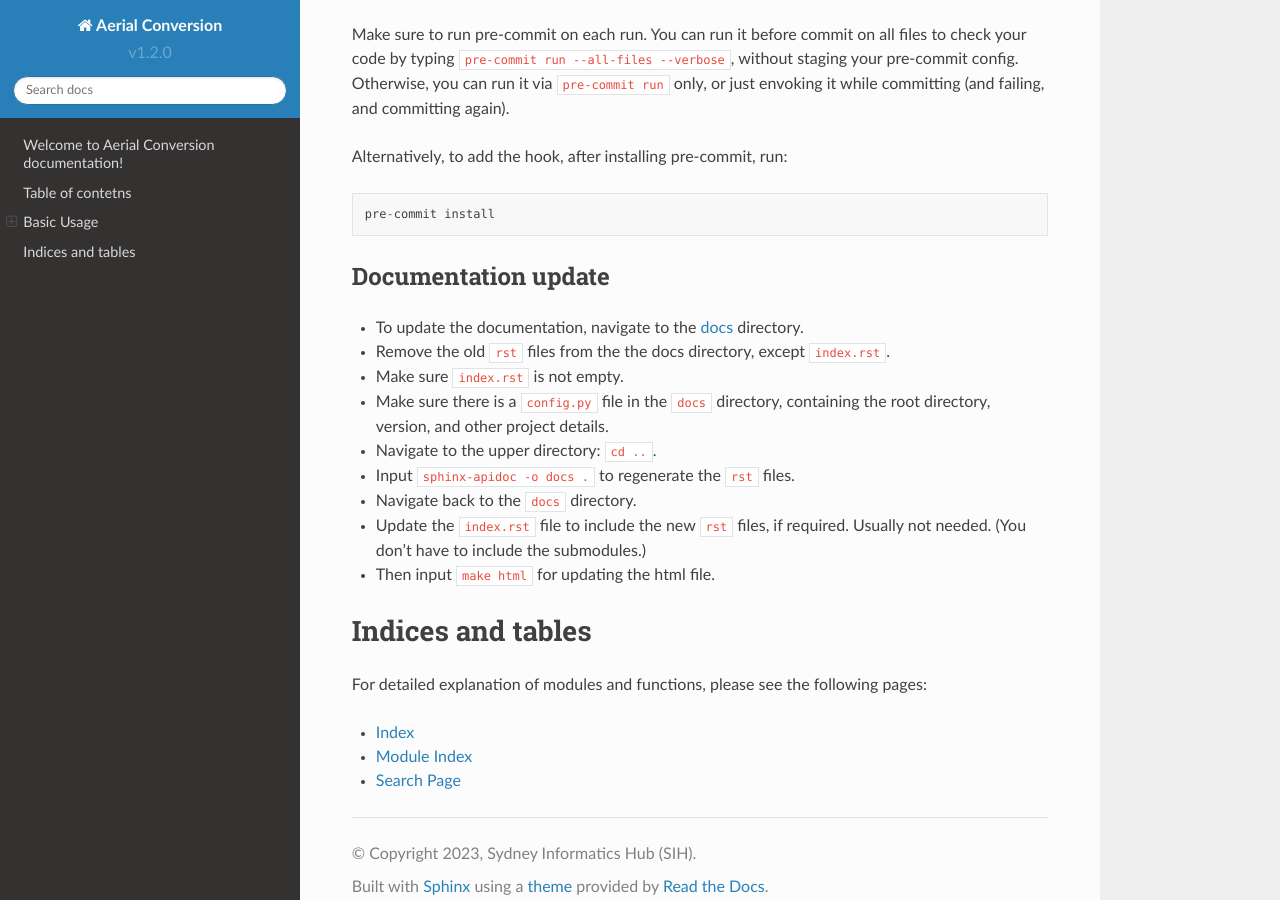
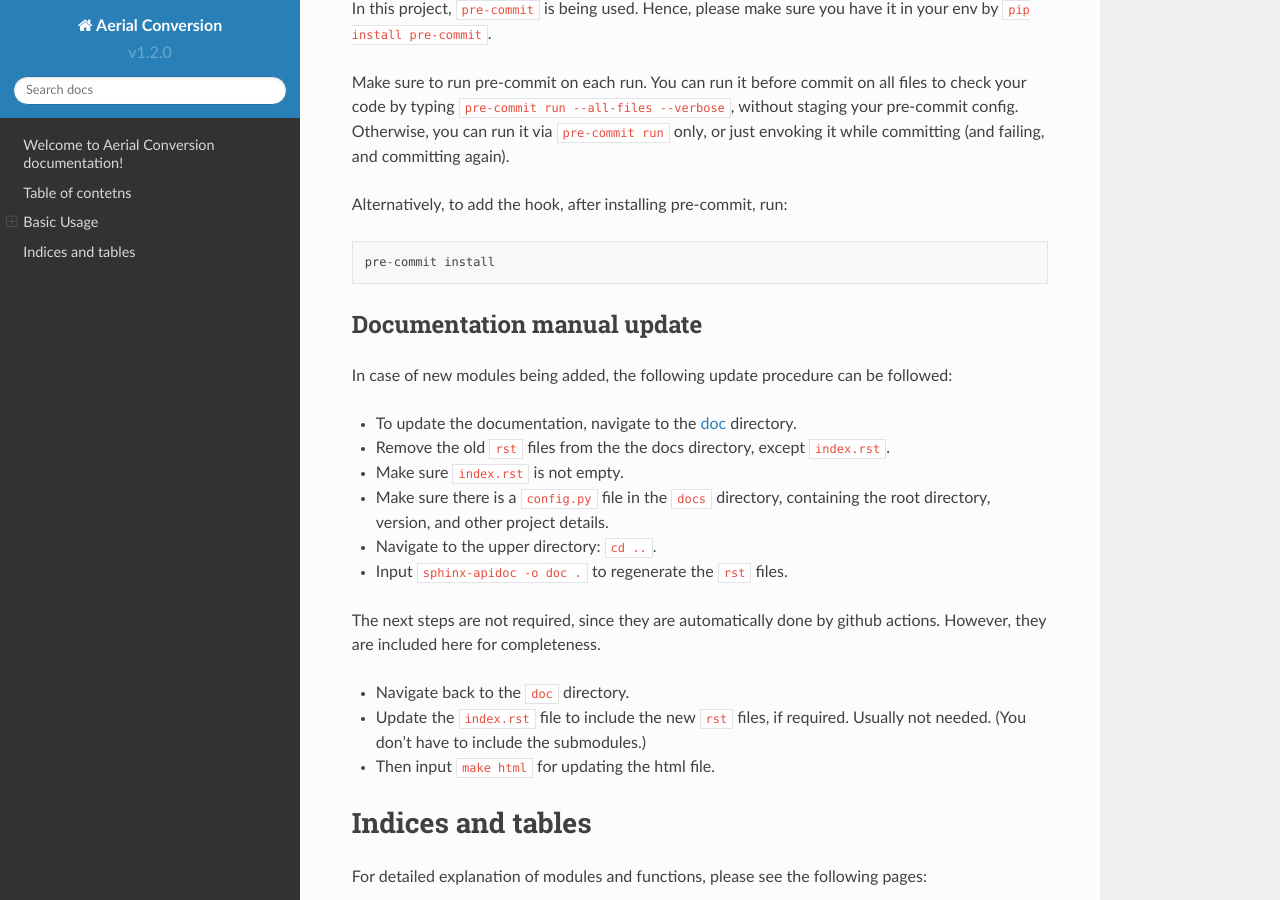
Before and after one commit to Sydney-Informatics-Hub/aerial-conversion, a Sphinx documentation site: the page built from doc/index.rst, in a window 1280 px wide and 900 px high, scrolled down 3232 px. Built offline with Sphinx 7.4.7 and the Read the Docs theme 2.0.0, drawn with Linux system fonts in a browser that asks for light colours; some of the changed text lies outside the part shown.

```diff
--- a/doc/index.rst
+++ b/doc/index.rst
@@ -215,19 +213,24 @@ Alternatively, to add the hook, after installing pre-commit, run:
 
 
 
-Documentation update
+Documentation manual update
 ---------------------
 
+In case of new modules being added, the following update procedure can be followed:
+
 -  To update the documentation, navigate to the
-   `docs <https://github.com/Sydney-Informatics-Hub/aerial-conversion/tree/main/docs/>`__
+   `doc <https://github.com/Sydney-Informatics-Hub/aerial-conversion/tree/main/doc/>`__
    directory.
 -  Remove the old ``rst`` files from the the docs directory, except
    ``index.rst``.
 -  Make sure ``index.rst`` is not empty.
 -  Make sure there is a ``config.py`` file in the ``docs`` directory, containing the root directory, version, and other project details.
 -  Navigate to the upper directory: ``cd ..``.
--  Input ``sphinx-apidoc -o docs .`` to regenerate the ``rst`` files.
--  Navigate back to the ``docs`` directory.
+-  Input ``sphinx-apidoc -o doc .`` to regenerate the ``rst`` files.
+
+The next steps are not required, since they are automatically done by github actions. However, they are included here for completeness.
+
+-  Navigate back to the ``doc`` directory.
 -  Update the ``index.rst`` file to include the new ``rst`` files, if
    required. Usually not needed. (You don’t have to include the submodules.)
 -  Then input ``make html`` for updating the html file.
```
Also changed, not shown: other parts of doc/index.rst (+1 -3 lines), README.md (+4 -0 lines).
